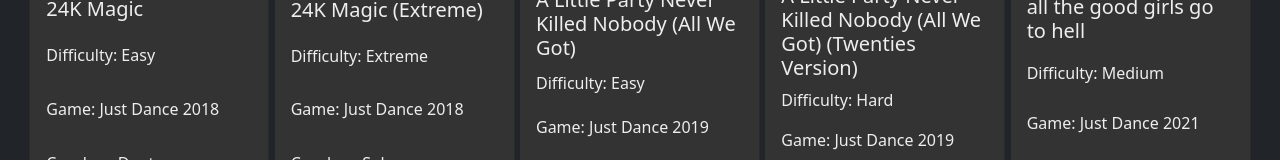
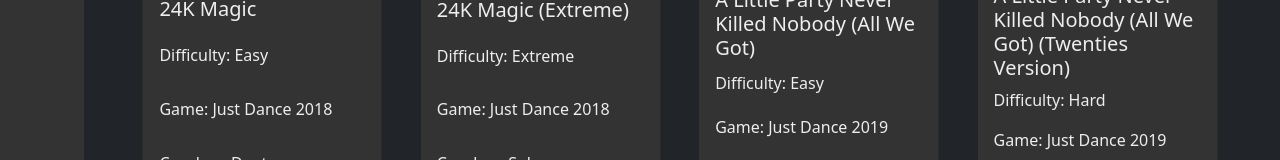
Before and after one commit to giovannialayan/jd-viewer, a React (Vite) app: page / in a window 1280 px wide. Shown: the part 322-482 px from the top of the page. Built offline with nearby package versions, Linux system fonts and the light colour scheme.

Commit message:
started sidebar to select sorting sections

```diff
--- a/src/assets/MainStyle.css
+++ b/src/assets/MainStyle.css
@@ -3,6 +3,7 @@
   flex-flow: row wrap;
   justify-content: space-evenly;
   /* margin: auto; */
+  margin-left: 5rem;
 }
 
 .cardGroupHeader {
--- /dev/null
+++ b/src/assets/SortBarStyle.css
@@ -0,0 +1,13 @@
+.sidebar {
+  width: 6.5rem;
+  position: fixed;
+  top: 0;
+  bottom: 0;
+  left: -20px;
+
+  display: flex;
+  align-content: space-around;
+  justify-content: right;
+  background-color: #333;
+  border-radius: 20px;
+}
--- a/src/components/SongCardGroup.tsx
+++ b/src/components/SongCardGroup.tsx
@@ -16,7 +16,7 @@
       {sortedSongList.map((group, index) => {
         return (
           group.length !== 0 && (
-            <div key={'container-' + index}>
+            <div key={'container-' + index} id={groupNames[index]}>
               <h3 key={'header-' + index} className='cardGroupHeader'>
                 {groupNames[index]}
               </h3>
--- /dev/null
+++ b/src/components/SortBar.tsx
@@ -0,0 +1,21 @@
+import { Nav } from 'react-bootstrap';
+import '../assets/SortBarStyle.css';
+
+interface Props {
+  sections: string[];
+}
+
+function SortBar({ sections }: Props) {
+  return (
+    //add scrollspy
+    <Nav className='sidebar'>
+      {sections.map((section) => (
+        <Nav.Item key={section}>
+          <Nav.Link href={'#' + section}>{section}</Nav.Link>
+        </Nav.Item>
+      ))}
+    </Nav>
+  );
+}
+
+export default SortBar;
--- a/src/pages/SongList.tsx
+++ b/src/pages/SongList.tsx
@@ -4,6 +4,7 @@
 import * as SongSorter from '../SongSorter';
 import Song from '../interfaces/ISong';
 import FavoriteData from '../interfaces/IFavorite';
+import SortBar from '../components/SortBar';
 
 interface Props {
   songs: Song[];
@@ -80,7 +81,15 @@
           <Dropdown.Item onClick={() => sortSongs('artist')}>Artist</Dropdown.Item>
         </DropdownButton>
       </div>
-      <SongCardGroup sortedSongList={sortedSongList} groupNames={groupNames} searchResult={searchResult} favoriteData={favoriteData}></SongCardGroup>
+      <div className='listContainer'>
+        <SortBar sections={groupNames}></SortBar>
+        <SongCardGroup
+          sortedSongList={sortedSongList}
+          groupNames={groupNames}
+          searchResult={searchResult}
+          favoriteData={favoriteData}
+        ></SongCardGroup>
+      </div>
     </div>
   );
 }
```
